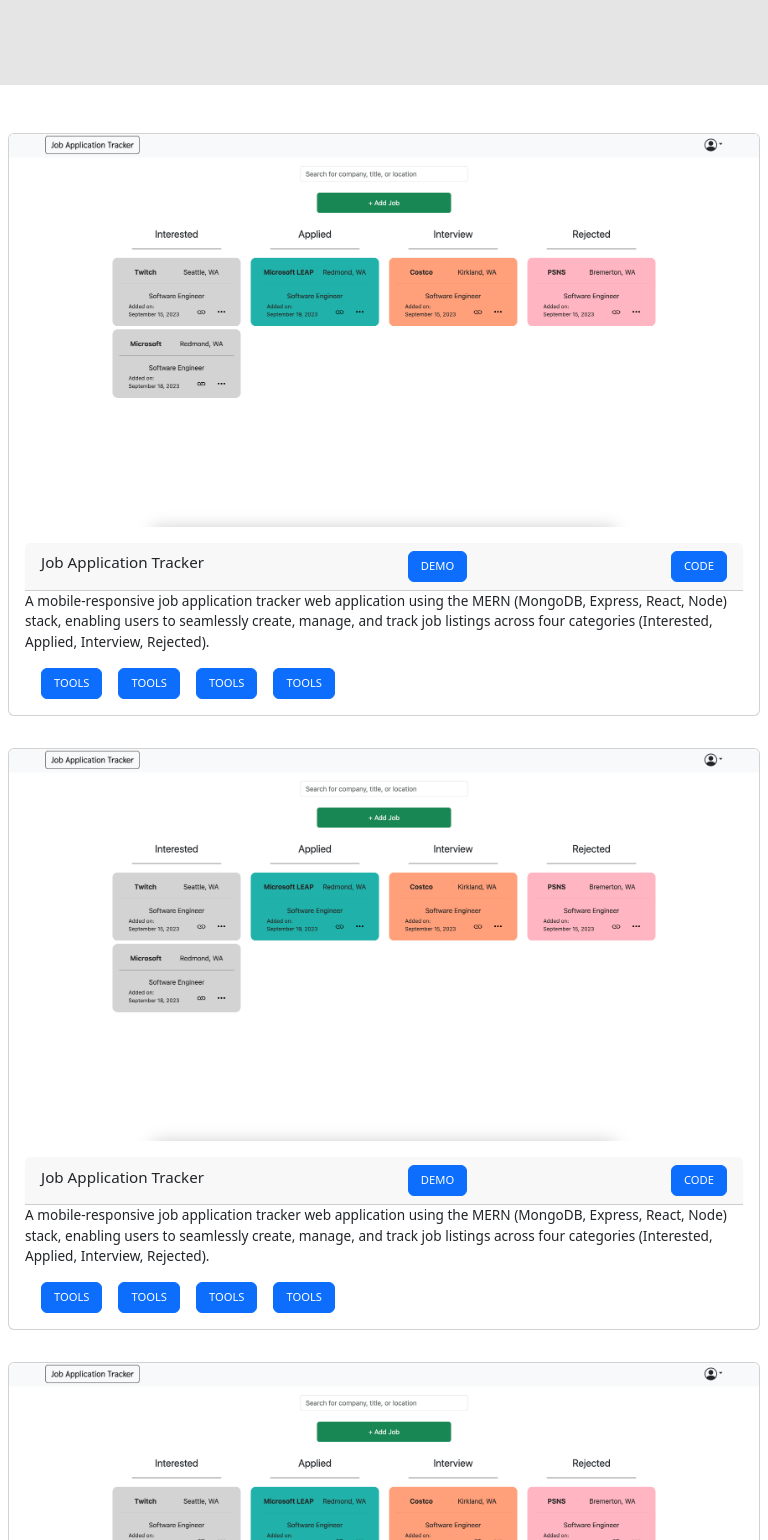
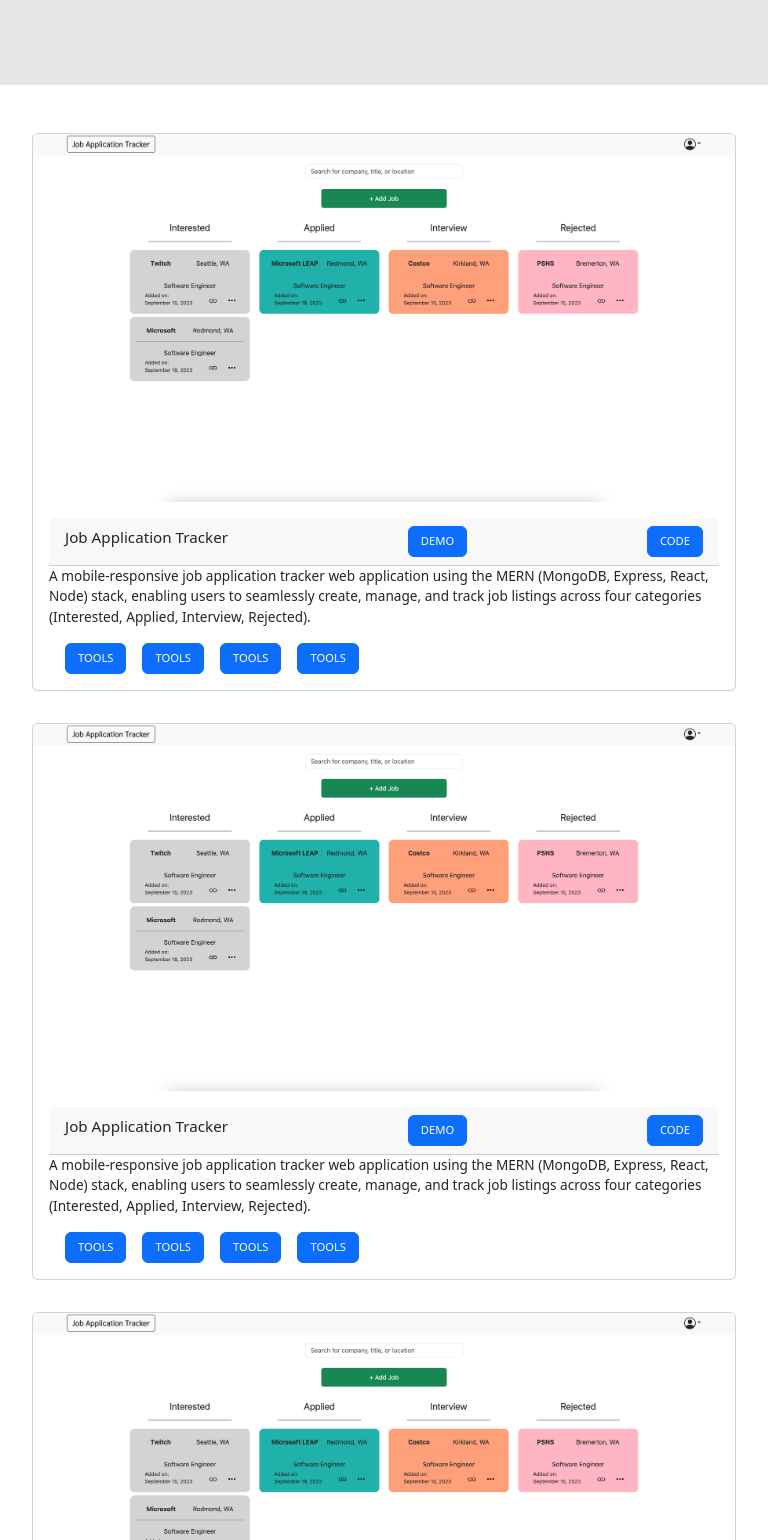
Before and after one commit to cleecoloma/portfolio-website, a React (Vite) app: page / in a window 768 px wide. Shown: the part 2560-4100 px from the top of the page. Built offline with nearby package versions, Linux system fonts and the light colour scheme.

Commit message:
updated projects section styling

```diff
--- a/src/Components/Projects.css
+++ b/src/Components/Projects.css
@@ -49,7 +49,13 @@
   }
 
   .projects-card {
-    margin: 0 0.5rem 2rem;
+    margin: 0 2rem 2rem;
+    display: flex;
+  }
+
+  .card-img {
+    display: flex;
+    flex-direction: row;
   }
 
   .card-header {
--- a/src/Components/Projects.jsx
+++ b/src/Components/Projects.jsx
@@ -8,7 +8,10 @@ function Projects() {
     <div className='projects-container'>
       <h4>FEATURED PROJECTS</h4>
       <Card className='projects-card'>
-        <Card.Img src='../../public/images/job-application-tracker.png' />
+        <Card.Img
+          className='card-img'
+          src='../../public/images/job-application-tracker.png'
+        />
         <Card.Body>
           <div className='card-header'>
             <Card.Title id='card-title'>Job Application Tracker</Card.Title>
@@ -28,7 +31,10 @@ function Projects() {
         </Card.Body>
       </Card>
       <Card className='projects-card'>
-        <Card.Img src='../../public/images/job-application-tracker.png' />
+        <Card.Img
+          className='card-img'
+          src='../../public/images/job-application-tracker.png'
+        />
         <Card.Body>
           <div className='card-header'>
             <Card.Title id='card-title'>Job Application Tracker</Card.Title>
@@ -48,7 +54,10 @@ function Projects() {
         </Card.Body>
       </Card>
       <Card className='projects-card'>
-        <Card.Img src='../../public/images/job-application-tracker.png' />
+        <Card.Img
+          className='card-img'
+          src='../../public/images/job-application-tracker.png'
+        />
         <Card.Body>
           <div className='card-header'>
             <Card.Title id='card-title'>Job Application Tracker</Card.Title>
@@ -67,7 +76,9 @@ function Projects() {
           <Button variant='primary'>TOOLS</Button>
         </Card.Body>
       </Card>
-      <Button variant='success' id='see-more-button'>SEE MORE PROJECTS</Button>
+      <Button variant='success' id='see-more-button'>
+        SEE MORE PROJECTS
+      </Button>
     </div>
   );
 }
```
